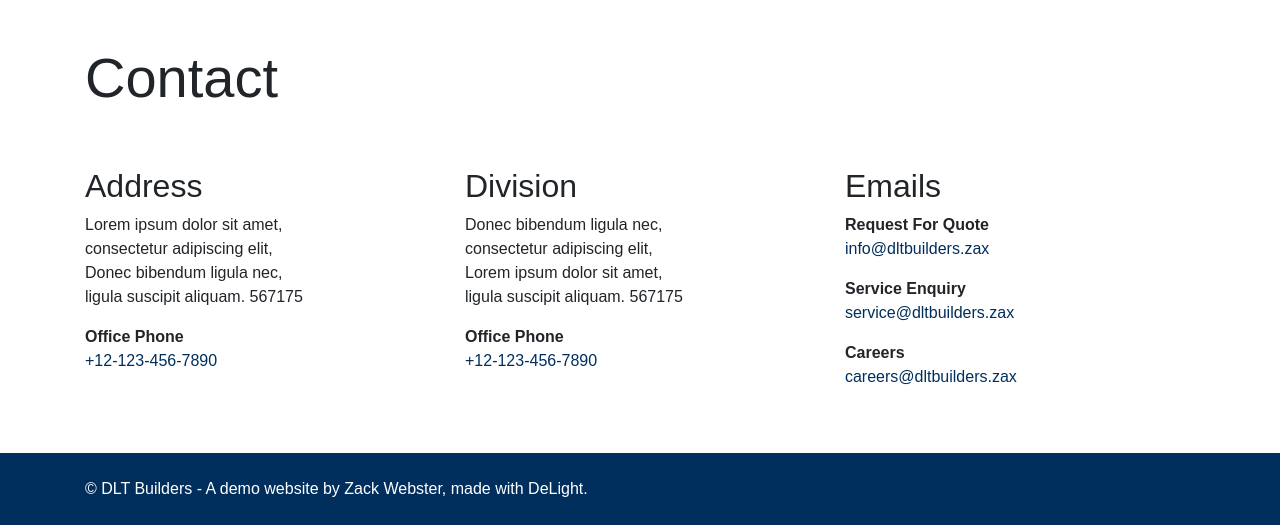
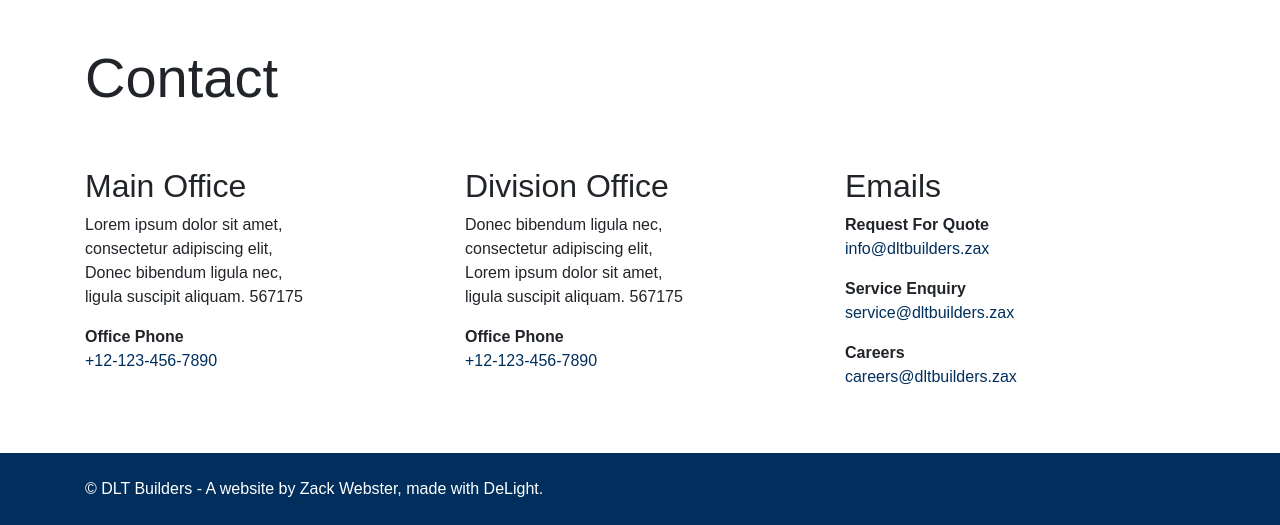
Before and after one commit to zaxwebs/dlt-builders-website, a PHP site: page / in a window 1280 px wide. Shown: the part 2860-3385 px from the top of the page. Run offline with PHP 8.4, Linux system fonts and the light colour scheme; data comes from the database, SQL or seed files in the repository; some web fonts are replaced.

Commit message:
Updated footer

```diff
--- a/d-partials/footer.php
+++ b/d-partials/footer.php
@@ -1,7 +1,7 @@
 </div>
 <footer id="sticky-footer" class="footer bg-primary text-white pt-4 pb-4">
     <div class="container">
-        &copy; <?= APP_NAME ?> - A demo website by Zack Webster, made with DeLight.
+        &copy; <?= APP_NAME ?> - A website by Zack Webster, made with DeLight.
     </div>
 </footer>
 </body>
--- a/index.php
+++ b/index.php
@@ -144,7 +144,7 @@ putHeader($settings['company_name']);
         <h1 class="display-4">Contact</h1>
         <div class="row pt-5">
             <div class="col-md-4 mb-5">
-                <h2>Address</h2>
+                <h2>Main Office</h2>
                 <p>
                     <?= nl2br(htmlentities($settings['company_address'])) ?>
                 </p>
@@ -154,7 +154,7 @@ putHeader($settings['company_name']);
                 </p>
             </div>
             <div class="col-md-4 mb-5">
-                <h2>Division</h2>
+                <h2>Division Office</h2>
                 <p>
                     <?= nl2br(htmlentities($settings['division_address'])) ?>
                 </p>
```
